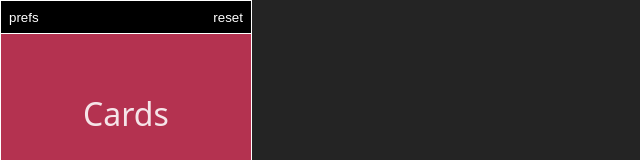
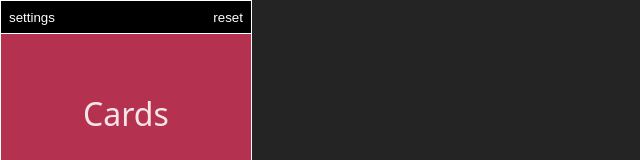
Before and after one commit to jacquikeating/wurm-buddy, a React (Vite) app: page / in a window 1280 px wide. Shown: the top 160 px of the page, without its empty margins (0-640 px from the left). Built offline with nearby package versions, Linux system fonts and the light colour scheme.

Commit message:
Renamed "prefs" to "settings" and added extra empty string to setTower array in MenuBar

```diff
--- a/src/components/MenuBar.jsx
+++ b/src/components/MenuBar.jsx
@@ -8,14 +8,14 @@ export default function MenuBar({ setMechanicVariables, prefs }) {
         setMyJob(null)
         setHourglassLocation(null)
         setFirstMech(null)
-        setTower(["", "", "", ""])
+        setTower(["", "", "", "", ""])
         setPortalClone(null)
         setSafePlatform(["", ""])
     }
 
     return (
         <div className="menu-bar">
-            <button className="menu-button" onClick={() => setPrefsOpen(!prefsOpen)}>prefs</button>
+            <button className="menu-button" onClick={() => setPrefsOpen(!prefsOpen)}>settings</button>
             <button className="menu-button" onClick={reset}>reset</button>
         </div>
     )
```
